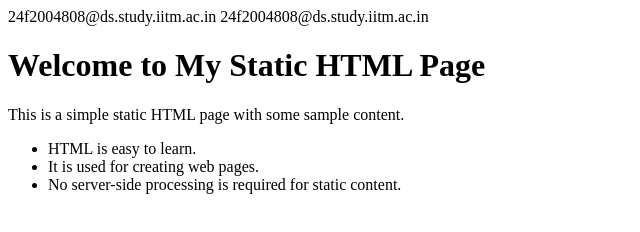
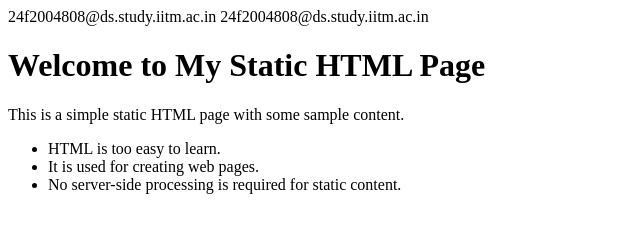
Before and after one commit to GurmanderSinghMaan/git_page_sample, a plain HTML site: page index.html in a window 1280 px wide. Shown: the full height of the page, 0-640 px from the left. Drawn offline with Linux system fonts and the light colour scheme.

Commit message:
Update index.html

```diff
--- a/index.html
+++ b/index.html
@@ -10,7 +10,7 @@
     <h1>Welcome to My Static HTML Page</h1>
     <p>This is a simple static HTML page with some sample content.</p>
     <ul>
-        <li>HTML is easy to learn.</li>
+        <li>HTML is too easy to learn.</li>
         <li>It is used for creating web pages.</li>
         <li>No server-side processing is required for static content.</li>
     </ul>
```
